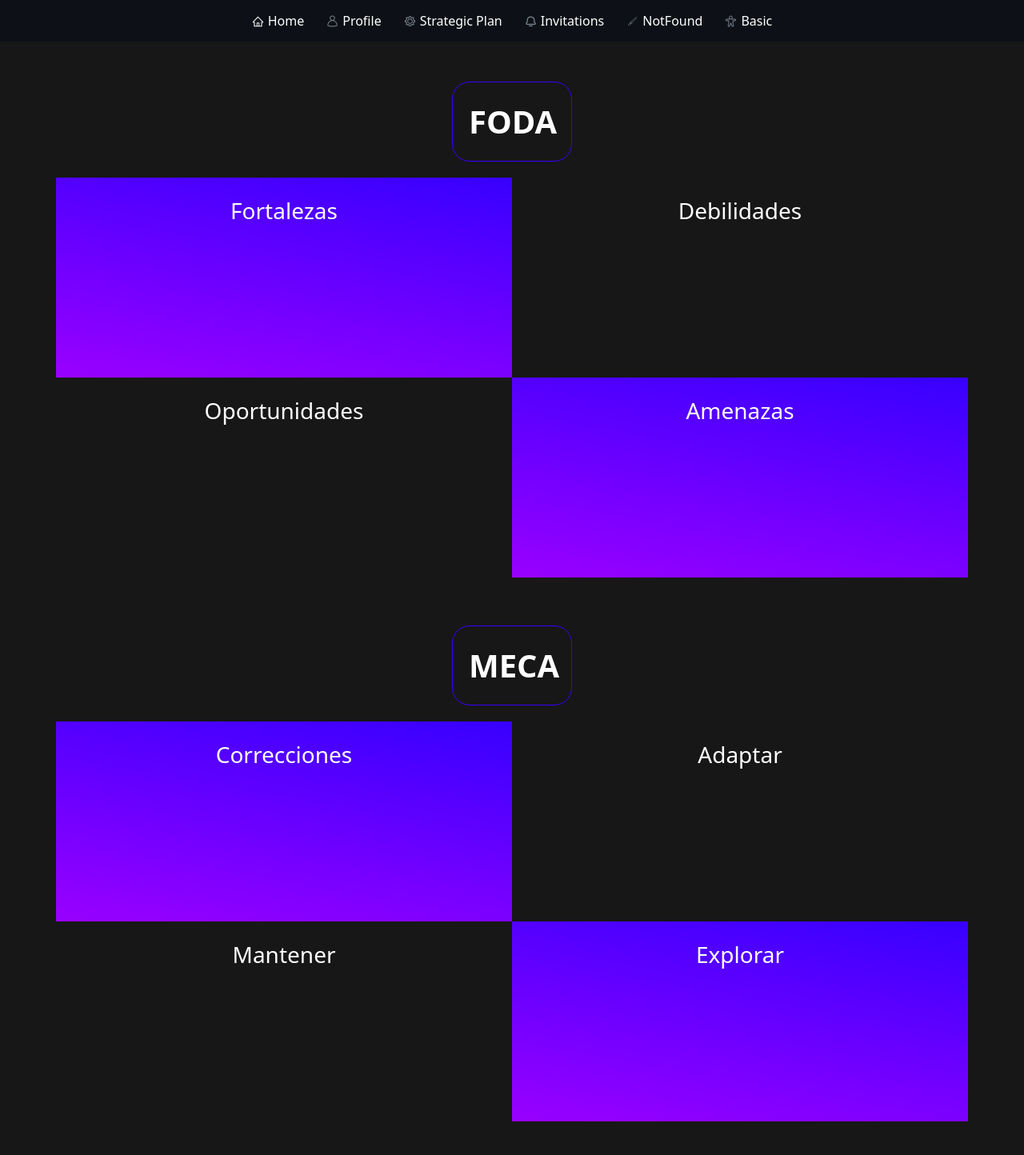
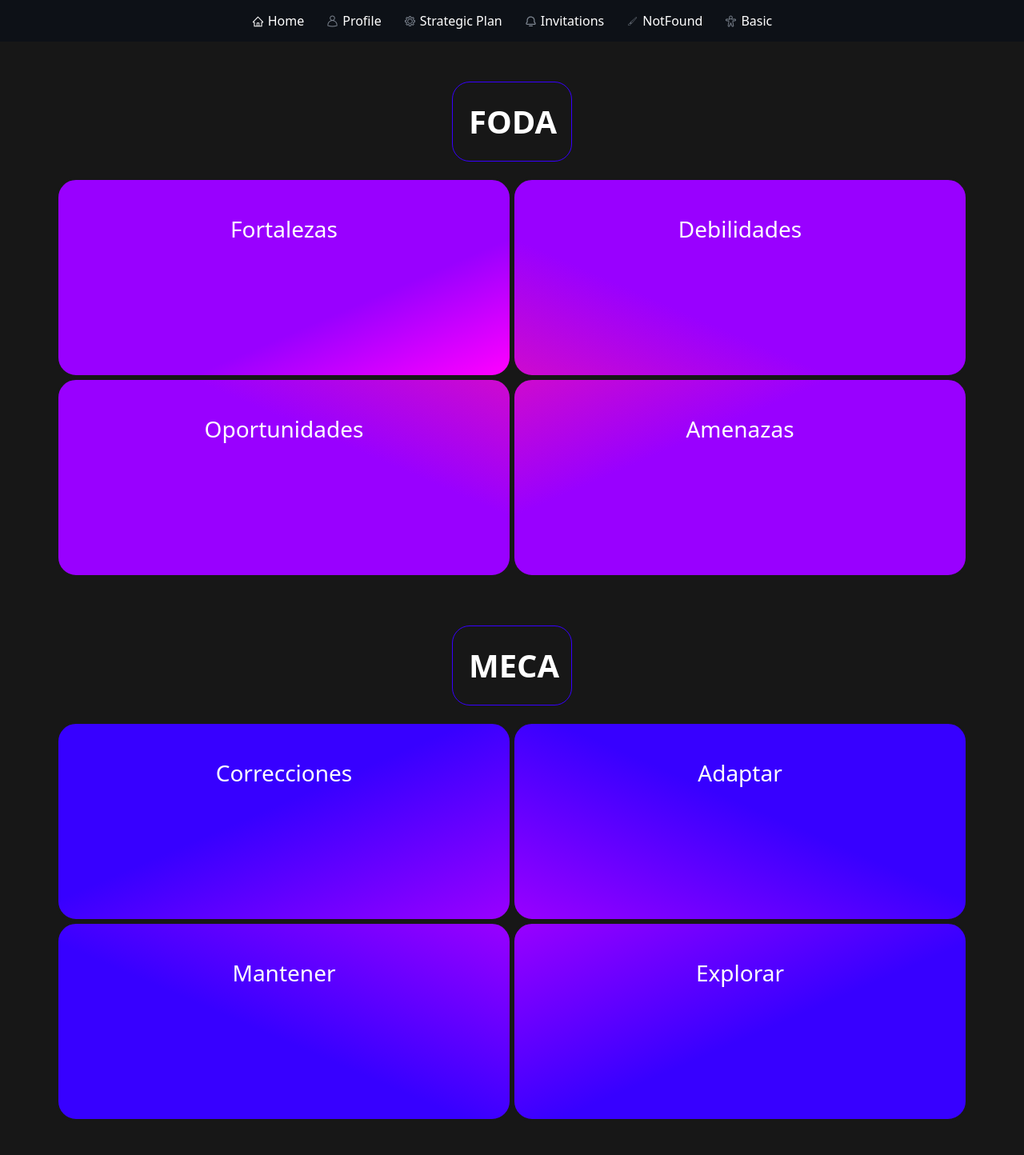
Before and after one commit to GeraldMatarrita/StrategicPlan, an Angular app in the folder frontend/: page /FodaMeca in a window 1280 px wide. Shown: the top 1444 px of the page at 80% size. Built offline with nearby package versions, Linux system fonts and the light colour scheme; no server answers.

Commit message:
Sprint1 Listo -estable

```diff
--- a/frontend/src/app/pages/FodaMeca/FodaMeca.component.css
+++ b/frontend/src/app/pages/FodaMeca/FodaMeca.component.css
@@ -11,6 +11,7 @@
   text-align: center;
 }
 
+/* textarea */
 .foda-meca-style textarea {
   background-color: transparent;
   color: white;
@@ -36,22 +37,7 @@
   height: 80px;
 }
 
-.Foda-container {
-  min-height: 500px;
-  padding: 20px 0;
-}
-.Meca-container {
-  min-height: 500px;
-  padding: 20px 0;
-}
-
-.row-personalized {
-  min-height: 250px;
-}
-
-.gradient {
-  background: linear-gradient(190deg, var(--color2), var(--color3));
-}
+/* ... */
 
 h2 {
   border: 1px solid var(--color2);
@@ -78,8 +64,132 @@ h3 {
   padding: 25px 20px;
 }
 
+.row-personalized {
+  min-height: 250px;
+}
+
 label {
   padding: 25px 20px;
   font-size: 1.5rem;
   font-weight: bold;
 }
+
+/* ----------------------------------- */
+/* FODA */
+/* ----------------------------------- */
+
+.Foda-container {
+  min-height: 500px;
+  padding: 20px 0;
+}
+
+/* Aplicar padding interno y bordes redondeados a cada columna */
+.Foda-container .col-12 {
+  padding: 20px;
+  border-radius: 25px; /* Bordes redondeados para las secciones internas */
+  border: 3px solid var(--basicBackground);
+}
+
+/* Colores diferentes para cada sección */
+
+/* Fortaleza: Color 2 a Color 4, el Color 4 comienza al 80% */
+.fortaleza {
+  background: linear-gradient(
+    to top left,
+    var(--color4) 0%,
+    var(--color3) 35%,
+    var(--color3) 100%
+  );
+  color: #ffffff; /* Texto blanco para un buen contraste */
+}
+
+/* Debilidad: Color 2 a Color 4, el Color 4 comienza al 80% */
+.debilidad {
+  background: linear-gradient(
+    to top right,
+    var(--color5) 0%,
+    var(--color3) 35%,
+    var(--color3) 100%
+  );
+  color: #ffffff; /* Texto blanco para un buen contraste */
+}
+
+/* Oportunidad: Color 2 a Color 4, el Color 4 comienza al 80% */
+.oportunidad {
+  background: linear-gradient(
+    to bottom left,
+    var(--color5) 0%,
+    var(--color3) 35%,
+    var(--color3) 100%
+  );
+  color: #ffffff; /* Texto blanco para un buen contraste */
+}
+
+/* Amenaza: Color 2 a Color 4, el Color 4 comienza al 80% */
+.amenaza {
+  background: linear-gradient(
+    to bottom right,
+    var(--color5) 0%,
+    var(--color3) 35%,
+    var(--color3) 100%
+  );
+  color: #ffffff; /* Texto blanco para un buen contraste */
+}
+
+/* ----------------------------------- */
+/* MECA */
+/* ----------------------------------- */
+
+.Meca-container {
+  min-height: 500px;
+  padding: 20px 0;
+}
+
+/* Aplicar padding interno y bordes redondeados a cada columna */
+.Meca-container .col-12 {
+  padding: 20px;
+  border-radius: 25px; /* Bordes redondeados para las secciones internas */
+  border: 3px solid var(--basicBackground);
+}
+
+/* Colores diferentes para cada sección en MECA */
+
+.mantener {
+  background: linear-gradient(
+    to bottom left,
+    var(--color3) 0%,
+    var(--color2) 55%,
+    var(--color2) 100%
+  );
+  color: #ffffff; /* Texto blanco para un buen contraste */
+}
+
+.explorar {
+  background: linear-gradient(
+    to bottom right,
+    var(--color3) 0%,
+    var(--color2) 55%,
+    var(--color2) 100%
+  );
+  color: #ffffff; /* Texto blanco para un buen contraste */
+}
+
+.correcciones {
+  background: linear-gradient(
+    to top left,
+    var(--color3) 0%,
+    var(--color2) 55%,
+    var(--color2) 100%
+  );
+  color: #ffffff; /* Texto blanco para un buen contraste */
+}
+
+.adaptar {
+  background: linear-gradient(
+    to top right,
+    var(--color3) 0%,
+    var(--color2) 55%,
+    var(--color2) 100%
+  );
+  color: #ffffff; /* Texto blanco para un buen contraste */
+}
--- a/frontend/src/app/pages/FodaMeca/FodaMeca.component.html
+++ b/frontend/src/app/pages/FodaMeca/FodaMeca.component.html
@@ -8,21 +8,21 @@
           <h2>FODA</h2>
         </div>
         <div class="row-personalized row">
-          <div class="gradient col-12 col-md-6">
+          <div class="fortaleza col-12 col-md-6">
             <h3>Fortalezas</h3>
             <span>{{ fodaMecaData.strengths }}</span>
           </div>
-          <div class="col-12 col-md-6">
+          <div class="debilidad col-12 col-md-6">
             <h3>Debilidades</h3>
             <span>{{ fodaMecaData.weaknesses }}</span>
           </div>
         </div>
         <div class="row-personalized row">
-          <div class="col-12 col-md-6">
+          <div class="oportunidad col-12 col-md-6">
             <h3>Oportunidades</h3>
             <span>{{ fodaMecaData.opportunities }}</span>
           </div>
-          <div class="gradient col-12 col-md-6">
+          <div class="amenaza col-12 col-md-6">
             <h3>Amenazas</h3>
             <span>{{ fodaMecaData.threats }}</span>
           </div>
@@ -34,26 +34,27 @@
           <h2>MECA</h2>
         </div>
         <div class="row-personalized row">
-          <div class="gradient col-12 col-md-6">
+          <div class="correcciones col-12 col-md-6">
             <h3>Correcciones</h3>
             <span>{{ fodaMecaData.correct }}</span>
           </div>
-          <div class="col-12 col-md-6">
+          <div class="adaptar col-12 col-md-6">
             <h3>Adaptar</h3>
             <span>{{ fodaMecaData.adapt }}</span>
           </div>
         </div>
         <div class="row-personalized row">
-          <div class="col-12 col-md-6">
+          <div class="mantener col-12 col-md-6">
             <h3>Mantener</h3>
             <span>{{ fodaMecaData.maintain }}</span>
           </div>
-          <div class="gradient col-12 col-md-6">
+          <div class="explorar col-12 col-md-6">
             <h3>Explorar</h3>
             <span>{{ fodaMecaData.explore }}</span>
           </div>
         </div>
       </div>
+
       <button class="buttonEdit m-4" (click)="toggleEditMode()">Editar</button>
     </div>
 
@@ -67,7 +68,7 @@
             <h2>FODA</h2>
           </div>
           <div class="row-personalized row">
-            <div class="gradient col-12 col-md-6">
+            <div class="fortaleza col-12 col-md-6">
               <label for="strengthsText">Fortalezas</label>
               <textarea
                 id="strengthsText"
@@ -86,7 +87,7 @@
                 </p>
               </div>
             </div>
-            <div class="col-12 col-md-6">
+            <div class="debilidad col-12 col-md-6">
               <label for="weaknessesText">Debilidades</label>
               <textarea
                 id="weaknessesText"
@@ -107,7 +108,7 @@
             </div>
           </div>
           <div class="row-personalized row">
-            <div class="col-12 col-md-6">
+            <div class="oportunidad col-12 col-md-6">
               <label for="opportunitiesText">Oportunidades</label>
               <textarea
                 id="opportunitiesText"
@@ -128,7 +129,7 @@
                 </p>
               </div>
             </div>
-            <div class="gradient col-12 col-md-6">
+            <div class="amenaza col-12 col-md-6">
               <label for="threatsText">Amenazas</label>
               <textarea id="threatsText" formControlName="threats"></textarea>
               <div
@@ -153,7 +154,7 @@
           </div>
           <!-- Contenedor MECA -->
           <div class="row-personalized row">
-            <div class="gradient col-12 col-md-6">
+            <div class="correcciones col-12 col-md-6">
               <label for="improvementsText">Correcciones</label>
               <textarea
                 id="improvementsText"
@@ -172,7 +173,7 @@
                 </p>
               </div>
             </div>
-            <div class="col-12 col-md-6">
+            <div class="adaptar col-12 col-md-6">
               <label for="strategiesText">Adaptar</label>
               <textarea id="strategiesText" formControlName="adapt"></textarea>
               <div
@@ -190,7 +191,7 @@
             </div>
           </div>
           <div class="row-personalized row">
-            <div class="col-12 col-md-6">
+            <div class="mantener col-12 col-md-6">
               <label for="correctionsText">Mantener</label>
               <textarea
                 id="correctionsText"
@@ -209,7 +210,7 @@
                 </p>
               </div>
             </div>
-            <div class="gradient col-12 col-md-6">
+            <div class="explorar col-12 col-md-6">
               <label for="mecaThreatsText">Explorar</label>
               <textarea
                 id="mecaThreatsText"
@@ -230,22 +231,14 @@
             </div>
           </div>
         </div>
-
-        <div class="badInfo" *ngIf="!fodaMecaForm.valid">
-          <p> please complete everything</p>
-        </div>
-
-        <div>
-          <button
-            class="buttonBack m-4"
-            type="button"
-            (click)="toggleEditMode()"
-          >
-            Go Back
-          </button>
-
-          <button class="buttonCreate m-4" type="submit">Save</button>
-        </div>
+        <button type="submit" class="buttonCreate m-4">Guardar</button>
+        <button
+          type="button"
+          class="buttonDelete m-4"
+          (click)="toggleEditMode()"
+        >
+          Cancelar
+        </button>
       </form>
     </div>
   </div>
--- a/frontend/src/app/pages/StrategicPlan/StrategicPlan.component.css
+++ b/frontend/src/app/pages/StrategicPlan/StrategicPlan.component.css
@@ -194,3 +194,31 @@
     scale: 0.6;
   }
 }
+
+/* ------------------------------ */
+/* Para los members*/
+/* ------------------------------ */
+.members {
+  display: flex;
+  flex-direction: column; /* Asegura que los elementos estén en una columna */
+  justify-content: center;
+  align-items: center;
+  margin: 0 auto;
+  padding: 30px;
+  list-style: none; /* Elimina los marcadores de la lista */
+}
+
+.members li {
+  font-size: 1.2rem;
+  font-weight: bold;
+  margin-bottom: 10px;
+}
+
+#memberTitle {
+  border: 1px solid var(--color4);
+  border-radius: 22px;
+  padding: 25px 20px;
+  font-size: 2rem;
+  font-weight: bold;
+  margin: 25px 0;
+}
--- a/frontend/src/app/pages/StrategicPlan/StrategicPlan.component.html
+++ b/frontend/src/app/pages/StrategicPlan/StrategicPlan.component.html
@@ -186,11 +186,11 @@
       </div>
     </div>
   </div>
-  <div *ngIf="members" class="container">
-    <h2>Members</h2>
 
-    <div *ngFor="let item of members">
-      {{ item.name }}
-    </div>
+  <div *ngIf="members" class="members">
+    <span id="memberTitle">Members</span>
+    <ul>
+      <li *ngFor="let item of members">{{ item.name }}</li>
+    </ul>
   </div>
 </div>
--- a/frontend/src/styles.css
+++ b/frontend/src/styles.css
@@ -15,6 +15,7 @@ button:active {
   --color2: #3700ff;
   --color3: #9900ff;
   --color4: #ff00ff;
+  --color5: #ce0ace;
   --basicBackground: #171717;
 }
 
```
